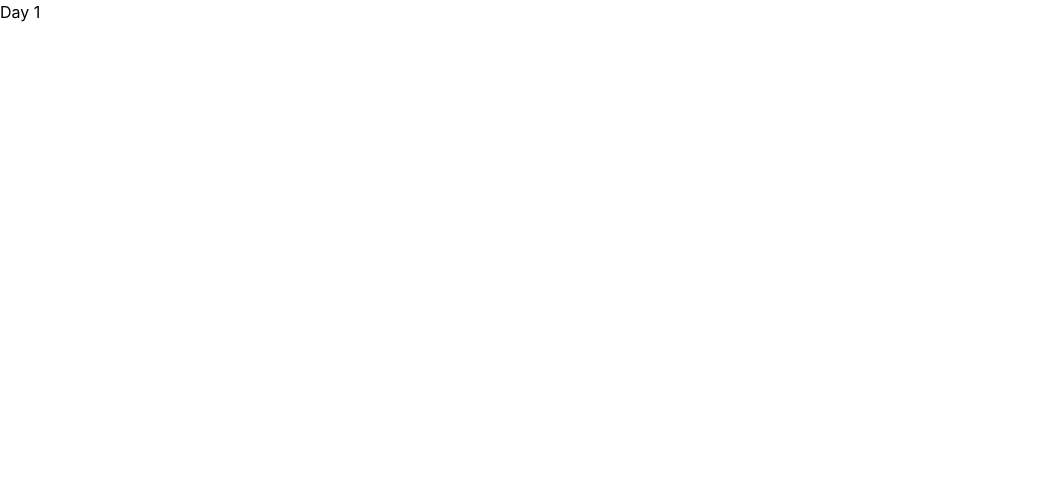
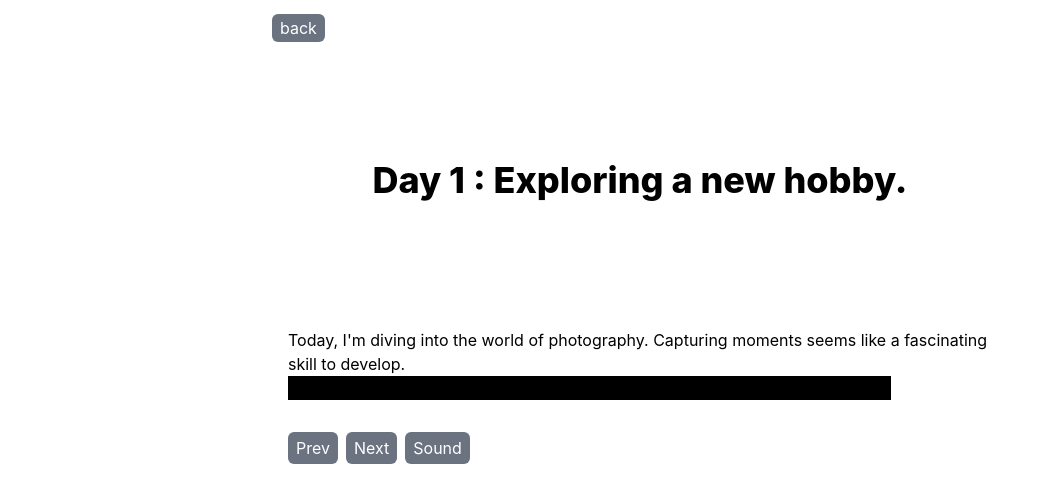
Before and after one commit to sooheyon/review-english, a React (Create React App) app: page /1 in a window 1280 px wide. Shown: the top 502 px of the page, without its empty margins (0-1048 px from the left). Built offline with nearby package versions, Linux system fonts and the light colour scheme.

Commit message:
day 상세 화면 생성

```diff
--- a/src/index.css
+++ b/src/index.css
@@ -1,6 +1,19 @@
 @tailwind base;
 @tailwind components;
 @tailwind utilities;
+
+@layer components {
+  .button-style {
+    @apply bg-gray-500 rounded-md py-1 px-2 text-white hover:bg-gray-400 active:bg-gray-600 active:scale-[0.97] transition-all;
+  }
+
+  .container {
+    @apply min-h-screen max-w-screen-md mx-auto px-8 pt-20;
+  }
+  h1 {
+    @apply text-center text-4xl p-20 font-extrabold;
+  }
+}
 
 body {
   margin: 0;
--- a/src/pages/day.jsx
+++ b/src/pages/day.jsx
@@ -1,12 +1,67 @@
-import { useState } from "react";
-import { useParams } from "react-router-dom";
+import { useEffect, useState } from "react";
+import { Link, useParams } from "react-router-dom";
+import englishData from "../englishData.json";
 
 const Day = () => {
   const { day } = useParams();
 
   const [dailyData, setDailyData] = useState();
+  const [isVisible, setIsVisible] = useState(false);
+  const [currentPage, setCurrentPage] = useState(0);
 
-  return <div>Day {day}</div>;
+  const onClickPrev = () => {
+    currentPage === 0
+      ? setCurrentPage(currentPage - 1)
+      : setCurrentPage(dailyData.sentences.length - 1);
+  };
+
+  const onClickNext = () => {
+    currentPage === dailyData.sentences.length - 1
+      ? setCurrentPage(0)
+      : setCurrentPage(currentPage + 1);
+  };
+
+  const clickBlackVeil = () => {
+    setIsVisible((prev) => !prev);
+  };
+
+  useEffect(() => {
+    englishData.forEach((item, idx) => {
+      if (item.day === +day) setDailyData(item);
+    });
+  }, [day]);
+
+  if (!dailyData) return <div>Loading</div>;
+  return (
+    <div className="container relative">
+      <div className="absolute  top-4 left-4">
+        <Link to="/" className="button-style">
+          back
+        </Link>
+      </div>
+      <h1 className="text-center">
+        Day {dailyData.day} : {dailyData.title}
+      </h1>
+      <div className="mt-12">
+        <div>{dailyData.sentences[currentPage].english}</div>
+        <button
+          onClick={clickBlackVeil}
+          className={`${isVisible ? "" : "bg-black hover:bg-transparent"}`}
+        >
+          {dailyData.sentences[currentPage].korean}
+        </button>
+      </div>
+      <div className="flex flex-row gap-2 mt-8">
+        <button onClick={onClickPrev} className="button-style">
+          Prev
+        </button>
+        <button onClick={onClickNext} className="button-style">
+          Next
+        </button>
+        <button className="button-style">Sound</button>
+      </div>
+    </div>
+  );
 };
 
 export default Day;
--- a/src/pages/main.jsx
+++ b/src/pages/main.jsx
@@ -4,7 +4,7 @@ import MainCard from "../components/MainCard";
 
 const Main = () => {
   return (
-    <div className="min-h-screen max-w-screen-md mx-auto px-8 pt-20">
+    <div className="container">
       <h1 className="text-center text-4xl p-20 font-extrabold">
         🇬🇧 STUDY ENGLISH 🇺🇸
       </h1>
--- a/tailwind.config.js
+++ b/tailwind.config.js
@@ -1,4 +1,5 @@
 /** @type {import('tailwindcss').Config} */
+
 module.exports = {
   content: ["./src/**/*.{js,jsx,ts,tsx}"],
   theme: {
```
